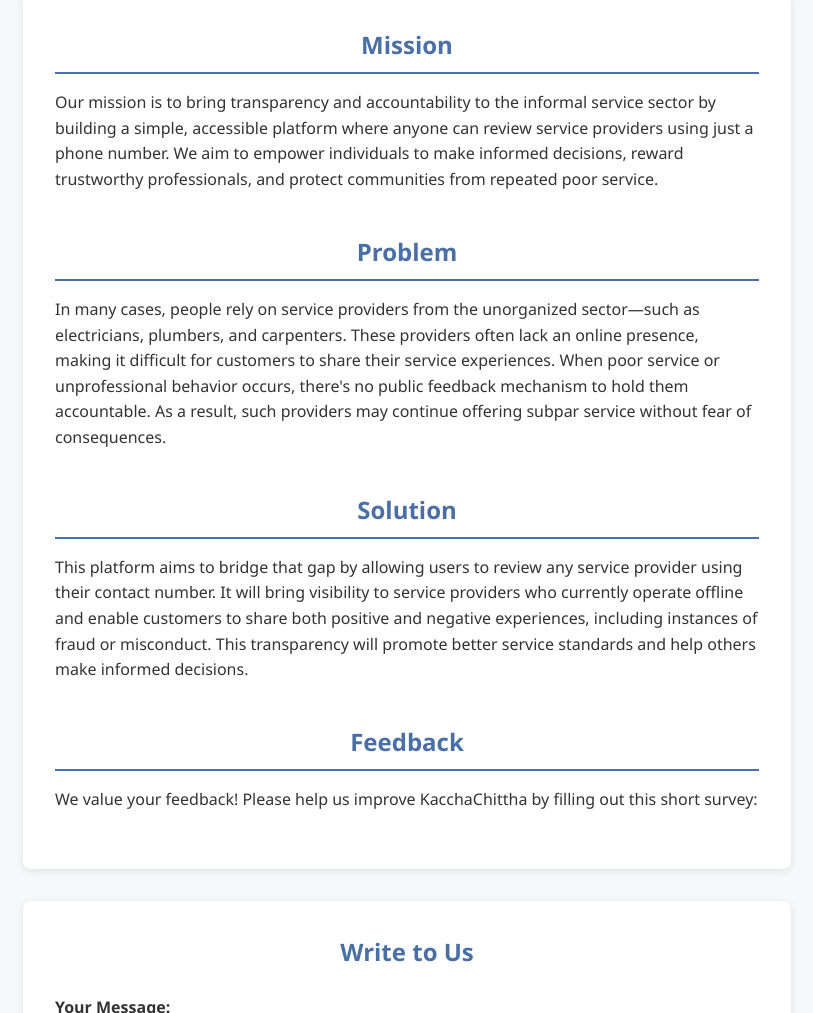
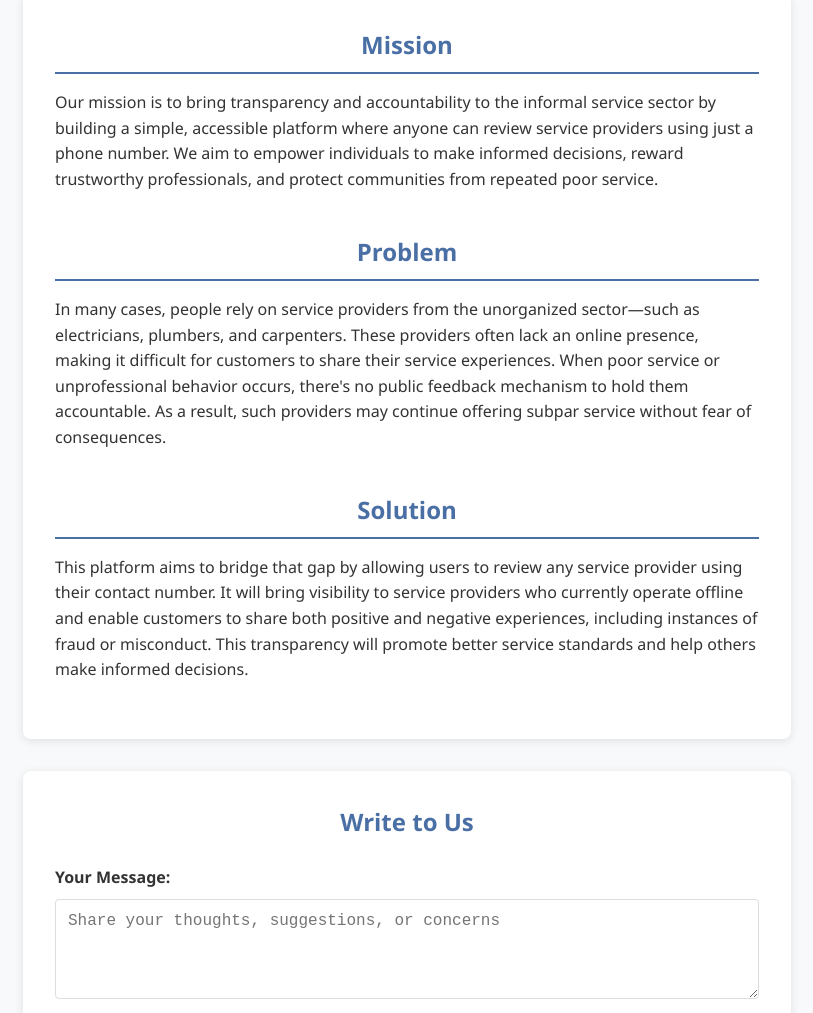
Before and after one commit to shubhamjainds/kacchachittha, a plain HTML site: page about.html in a window 1280 px wide. Shown: the part 163-1176 px from the top of the page, without its empty margins (233-1046 px from the left). Drawn offline with Linux system fonts and the light colour scheme.

Commit message:
kacchachittha

```diff
--- a/about.html
+++ b/about.html
@@ -26,8 +26,6 @@
             <p>In many cases, people rely on service providers from the unorganized sector—such as electricians, plumbers, and carpenters. These providers often lack an online presence, making it difficult for customers to share their service experiences. When poor service or unprofessional behavior occurs, there's no public feedback mechanism to hold them accountable. As a result, such providers may continue offering subpar service without fear of consequences.</p>
             <h2>Solution</h2>
             <p>This platform aims to bridge that gap by allowing users to review any service provider using their contact number. It will bring visibility to service providers who currently operate offline and enable customers to share both positive and negative experiences, including instances of fraud or misconduct. This transparency will promote better service standards and help others make informed decisions.</p>
-            <h2>Feedback</h2>
-            <p>We value your feedback! Please help us improve KacchaChittha by filling out this short survey:</p>
 
         </section>
         <section class="contact-us">
```
